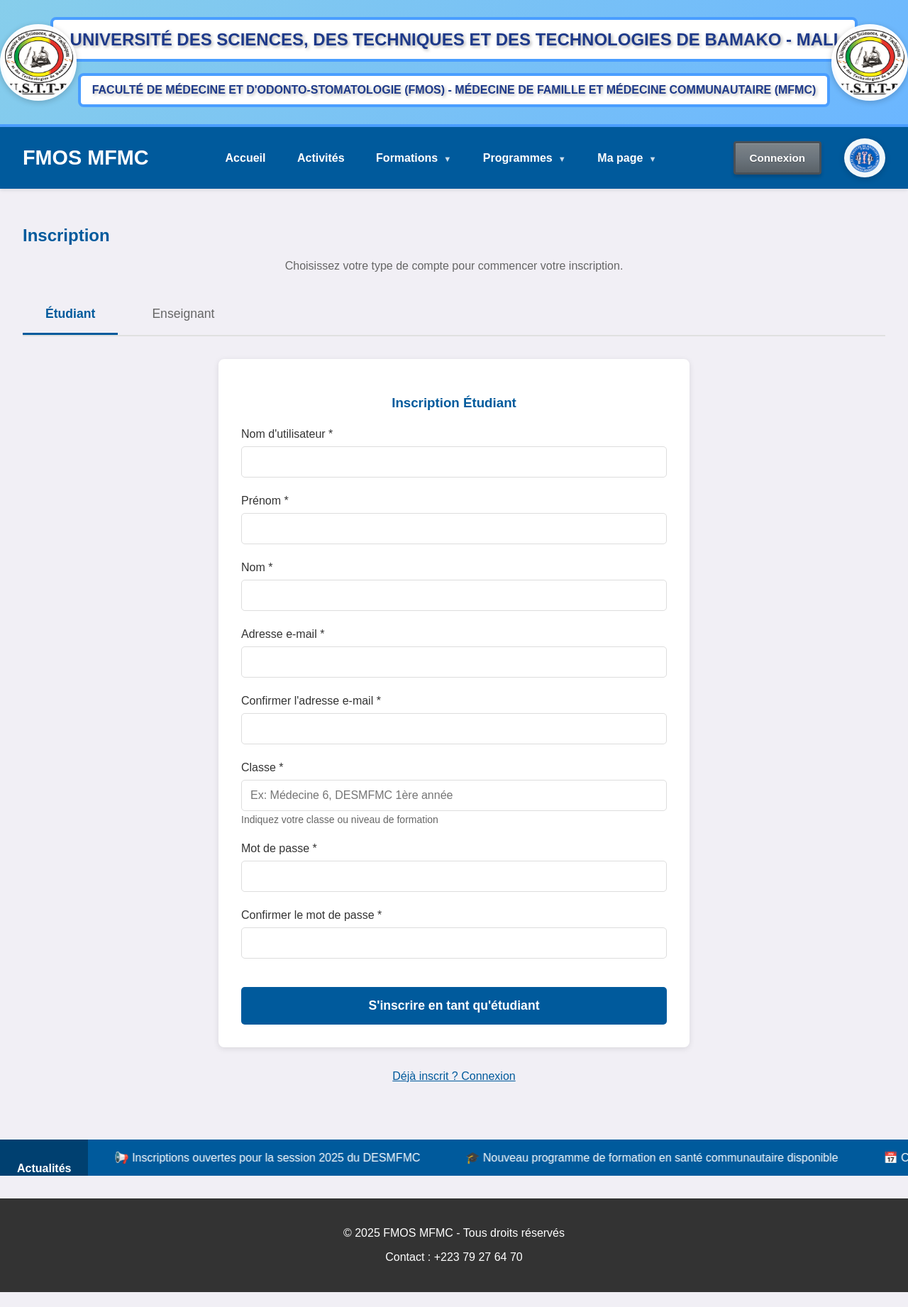
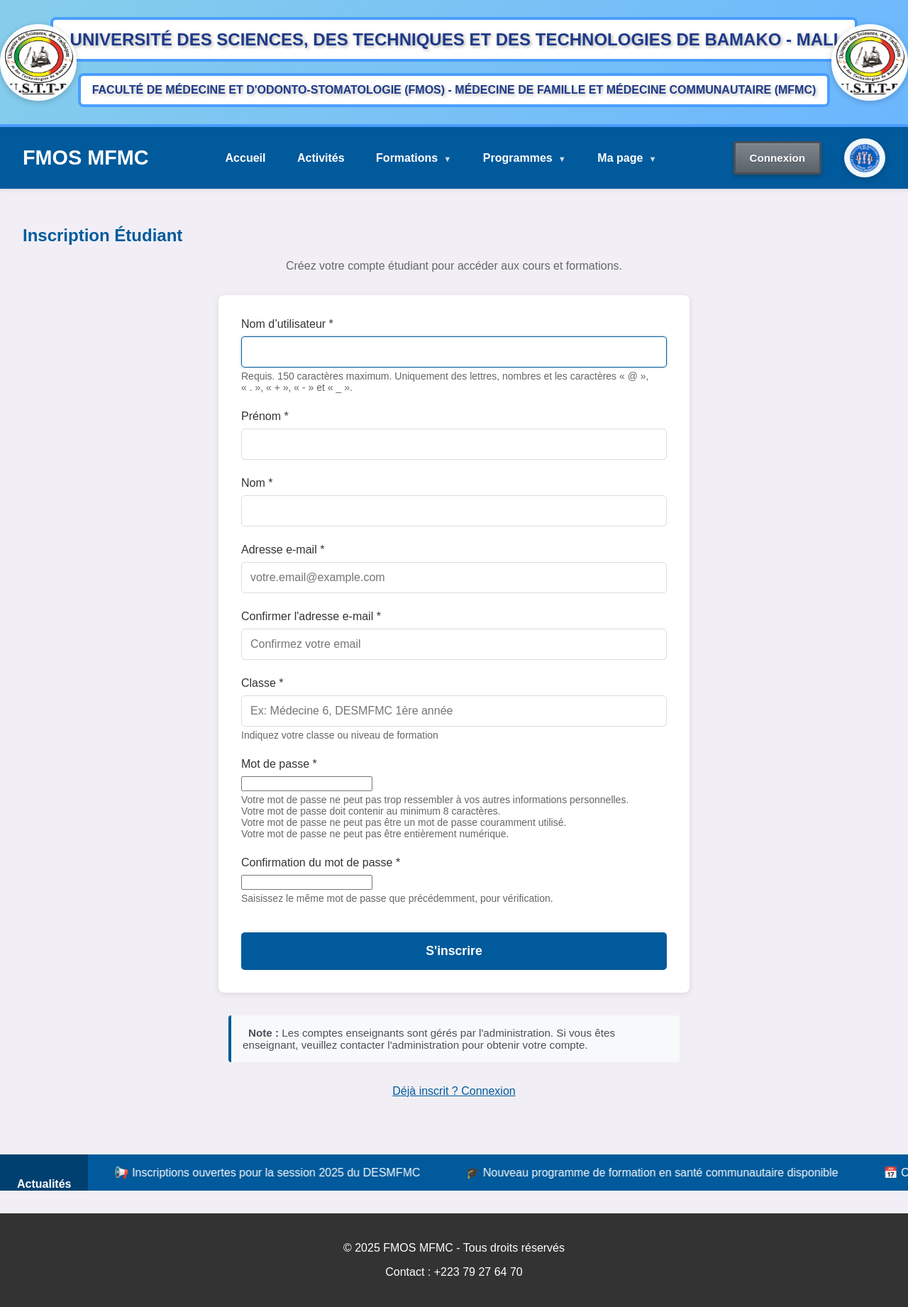
Before and after one commit to baigho2-hue/fmos-mfmc, a Django app: page /inscription/ in a window 1280 px wide. Shown: the whole page at 71% size. Before the commit the page ends 1821 px from the top, so only its background shows below. Run offline with Django 5.2, Linux system fonts and the light colour scheme.

Commit message:
Suppression de l'inscription enseignants - Les enseignants sont gÃ©rÃ©s par l'administration

```diff
--- a/core/templates/inscription.html
+++ b/core/templates/inscription.html
@@ -4,116 +4,91 @@
 {% block title %}Inscription - FMOS MFMC{% endblock %}
 
 {% block content %}
-<h2>Inscription</h2>
-<p class="intro-inscription">Choisissez votre type de compte pour commencer votre inscription.</p>
-
-<div class="inscription-tabs">
-    <button class="tab-button active" onclick="showTab('etudiant')">Étudiant</button>
-    <button class="tab-button" onclick="showTab('enseignant')">Enseignant</button>
-</div>
+<h2>Inscription Étudiant</h2>
+<p class="intro-inscription">Créez votre compte étudiant pour accéder aux cours et formations.</p>
 
 <!-- Formulaire Étudiant -->
 <div id="form-etudiant" class="inscription-form active">
-    <h3>Inscription Étudiant</h3>
+    {% if form %}
     <form method="POST" id="etudiant-form">
         {% csrf_token %}
-        <input type="hidden" name="type_utilisateur" value="etudiant">
+
+        {% if form.errors %}
+        <div class="alert alert-error">
+            <strong>Erreurs dans le formulaire :</strong>
+            <ul>
+                {% for field, errors in form.errors.items %}
+                    {% for error in errors %}
+                        <li>{{ field }}: {{ error }}</li>
+                    {% endfor %}
+                {% endfor %}
+            </ul>
+        </div>
+        {% endif %}
 
         <div class="form-group">
-            <label for="id_username_etudiant">Nom d'utilisateur *</label>
-            <input type="text" name="username" id="id_username_etudiant" class="form-control" required>
+            <label for="{{ form.username.id_for_label }}">{{ form.username.label }} *</label>
+            {{ form.username }}
+            {% if form.username.help_text %}
+                <small class="form-help">{{ form.username.help_text }}</small>
+            {% endif %}
         </div>
 
         <div class="form-group">
-            <label for="id_first_name_etudiant">Prénom *</label>
-            <input type="text" name="first_name" id="id_first_name_etudiant" class="form-control" required>
+            <label for="{{ form.first_name.id_for_label }}">{{ form.first_name.label }} *</label>
+            {{ form.first_name }}
         </div>
 
         <div class="form-group">
-            <label for="id_last_name_etudiant">Nom *</label>
-            <input type="text" name="last_name" id="id_last_name_etudiant" class="form-control" required>
+            <label for="{{ form.last_name.id_for_label }}">{{ form.last_name.label }} *</label>
+            {{ form.last_name }}
         </div>
 
         <div class="form-group">
-            <label for="id_email_etudiant">Adresse e-mail *</label>
-            <input type="email" name="email" id="id_email_etudiant" class="form-control" required>
+            <label for="{{ form.email.id_for_label }}">{{ form.email.label }} *</label>
+            {{ form.email }}
         </div>
 
         <div class="form-group">
-            <label for="id_email_confirmation_etudiant">Confirmer l'adresse e-mail *</label>
-            <input type="email" name="email_confirmation" id="id_email_confirmation_etudiant" class="form-control" required>
+            <label for="{{ form.email_confirmation.id_for_label }}">{{ form.email_confirmation.label }} *</label>
+            {{ form.email_confirmation }}
         </div>
 
         <div class="form-group">
-            <label for="id_classe_etudiant">Classe *</label>
-            <input type="text" name="classe" id="id_classe_etudiant" class="form-control" required placeholder="Ex: Médecine 6, DESMFMC 1ère année">
-            <small class="form-help">Indiquez votre classe ou niveau de formation</small>
+            <label for="{{ form.classe.id_for_label }}">{{ form.classe.label }} *</label>
+            {{ form.classe }}
+            {% if form.classe.help_text %}
+                <small class="form-help">{{ form.classe.help_text }}</small>
+            {% endif %}
         </div>
 
         <div class="form-group">
-            <label for="id_password1_etudiant">Mot de passe *</label>
-            <input type="password" name="password1" id="id_password1_etudiant" class="form-control" required>
+            <label for="{{ form.password1.id_for_label }}">{{ form.password1.label }} *</label>
+            {{ form.password1 }}
+            {% if form.password1.help_text %}
+                <small class="form-help">{{ form.password1.help_text }}</small>
+            {% endif %}
         </div>
 
         <div class="form-group">
-            <label for="id_password2_etudiant">Confirmer le mot de passe *</label>
-            <input type="password" name="password2" id="id_password2_etudiant" class="form-control" required>
+            <label for="{{ form.password2.id_for_label }}">{{ form.password2.label }} *</label>
+            {{ form.password2 }}
+            {% if form.password2.help_text %}
+                <small class="form-help">{{ form.password2.help_text }}</small>
+            {% endif %}
         </div>
 
-        <button type="submit" class="btn-submit">S'inscrire en tant qu'étudiant</button>
+        <button type="submit" class="btn-submit">S'inscrire</button>
     </form>
+    {% endif %}
 </div>
 
-<!-- Formulaire Enseignant -->
-<div id="form-enseignant" class="inscription-form">
-    <h3>Inscription Enseignant</h3>
-    <form method="POST" id="enseignant-form">
-        {% csrf_token %}
-        <input type="hidden" name="type_utilisateur" value="enseignant">
-
-        <div class="form-group">
-            <label for="id_username_enseignant">Nom d'utilisateur *</label>
-            <input type="text" name="username" id="id_username_enseignant" class="form-control" required>
-        </div>
-
-        <div class="form-group">
-            <label for="id_first_name_enseignant">Prénom *</label>
-            <input type="text" name="first_name" id="id_first_name_enseignant" class="form-control" required>
-        </div>
-
-        <div class="form-group">
-            <label for="id_last_name_enseignant">Nom *</label>
-            <input type="text" name="last_name" id="id_last_name_enseignant" class="form-control" required>
-        </div>
-
-        <div class="form-group">
-            <label for="id_email_enseignant">Adresse e-mail *</label>
-            <input type="email" name="email" id="id_email_enseignant" class="form-control" required>
-        </div>
-
-        <div class="form-group">
-            <label for="id_email_confirmation_enseignant">Confirmer l'adresse e-mail *</label>
-            <input type="email" name="email_confirmation" id="id_email_confirmation_enseignant" class="form-control" required>
-        </div>
-
-        <div class="form-group">
-            <label for="id_matieres_enseignant">Matières enseignées *</label>
-            <textarea name="matieres" id="id_matieres_enseignant" class="form-control" rows="3" required placeholder="Ex: Médecine de famille, Santé communautaire, Recherche"></textarea>
-            <small class="form-help">Liste des matières que vous enseignez, séparées par des virgules</small>
-        </div>
-
-        <div class="form-group">
-            <label for="id_password1_enseignant">Mot de passe *</label>
-            <input type="password" name="password1" id="id_password1_enseignant" class="form-control" required>
-        </div>
-
-        <div class="form-group">
-            <label for="id_password2_enseignant">Confirmer le mot de passe *</label>
-            <input type="password" name="password2" id="id_password2_enseignant" class="form-control" required>
-        </div>
-
-        <button type="submit" class="btn-submit">S'inscrire en tant qu'enseignant</button>
-    </form>
+<div class="info-admin">
+    <p class="info-text">
+        <i class="fas fa-info-circle"></i>
+        <strong>Note :</strong> Les comptes enseignants sont gérés par l'administration.
+        Si vous êtes enseignant, veuillez contacter l'administration pour obtenir votre compte.
+    </p>
 </div>
 
 <p class="login-link"><a href="{% url 'login' %}">Déjà inscrit ? Connexion</a></p>
@@ -127,32 +102,24 @@
     color: #666;
 }
 
-.inscription-tabs {
-    display: flex;
-    gap: 1rem;
-    margin-bottom: 2rem;
-    border-bottom: 2px solid #e0e0e0;
+.info-admin {
+    max-width: 600px;
+    margin: 2rem auto 0;
+    padding: 1rem;
+    background-color: #f8f9fa;
+    border-left: 4px solid #005a9c;
+    border-radius: 4px;
 }
 
-.tab-button {
-    padding: 1rem 2rem;
-    background: none;
-    border: none;
-    border-bottom: 3px solid transparent;
-    cursor: pointer;
-    font-size: 1.1rem;
-    color: #666;
-    transition: all 0.3s ease;
+.info-text {
+    margin: 0;
+    color: #495057;
+    font-size: 0.95rem;
 }
 
-.tab-button:hover {
+.info-text i {
     color: #005a9c;
-}
-
-.tab-button.active {
-    color: #005a9c;
-    border-bottom-color: #005a9c;
-    font-weight: bold;
+    margin-right: 0.5rem;
 }
 
 .inscription-form {
@@ -236,37 +203,27 @@
     text-decoration: underline;
 }
 
+.alert {
+    padding: 1rem;
+    margin-bottom: 1rem;
+    border-radius: 4px;
+}
+
+.alert-error {
+    background-color: #f8d7da;
+    border: 1px solid #f5c6cb;
+    color: #721c24;
+}
+
+.alert-error ul {
+    margin: 0.5rem 0 0 1.5rem;
+    padding: 0;
+}
+
 @media screen and (max-width: 768px) {
     .inscription-form {
         padding: 1.5rem;
     }
-
-    .tab-button {
-        padding: 0.75rem 1rem;
-        font-size: 1rem;
-    }
 }
 </style>
 {% endblock %}
-
-{% block extra_js %}
-<script>
-function showTab(type) {
-    // Masquer tous les formulaires
-    document.querySelectorAll('.inscription-form').forEach(form => {
-        form.classList.remove('active');
-    });
-
-    // Retirer la classe active de tous les boutons
-    document.querySelectorAll('.tab-button').forEach(btn => {
-        btn.classList.remove('active');
-    });
-
-    // Afficher le formulaire sélectionné
-    document.getElementById('form-' + type).classList.add('active');
-
-    // Activer le bouton correspondant
-    event.target.classList.add('active');
-}
-</script>
-{% endblock %}
--- a/core/views.py
+++ b/core/views.py
@@ -91,24 +91,20 @@ def contact(request):
     return render(request, 'contact.html')
 
 def inscription(request):
-    from apps.utilisateurs.forms import InscriptionEtudiantForm, InscriptionEnseignantForm
+    from apps.utilisateurs.forms import InscriptionEtudiantForm
 
     if request.method == 'POST':
-        type_utilisateur = request.POST.get('type_utilisateur', 'etudiant')
-
-        if type_utilisateur == 'etudiant':
-            form = InscriptionEtudiantForm(request.POST)
-        else:
-            form = InscriptionEnseignantForm(request.POST)
+        # Seuls les étudiants peuvent s'inscrire via cette page
+        form = InscriptionEtudiantForm(request.POST)
 
         if form.is_valid():
             user = form.save()
-            messages.success(request, f"Compte {type_utilisateur} créé avec succès ! Vous pouvez maintenant vous connecter.")
+            messages.success(request, "Compte étudiant créé avec succès ! Vous pouvez maintenant vous connecter.")
             return redirect('login')
         else:
             messages.error(request, "Erreur lors de la création du compte. Veuillez vérifier vos informations.")
     else:
-        form = None
+        form = InscriptionEtudiantForm()
 
     return render(request, 'inscription.html', {'form': form})
 
```
